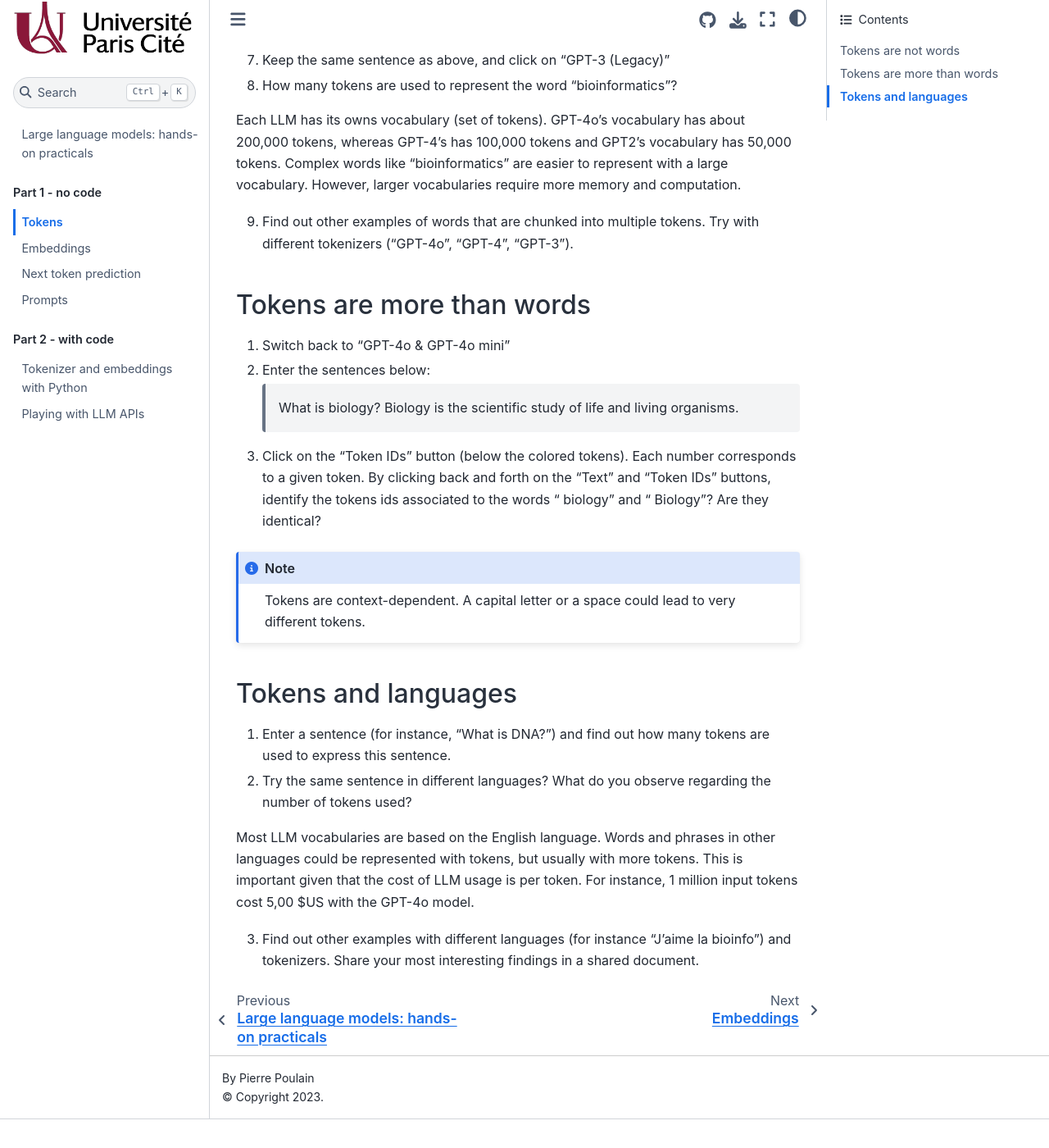
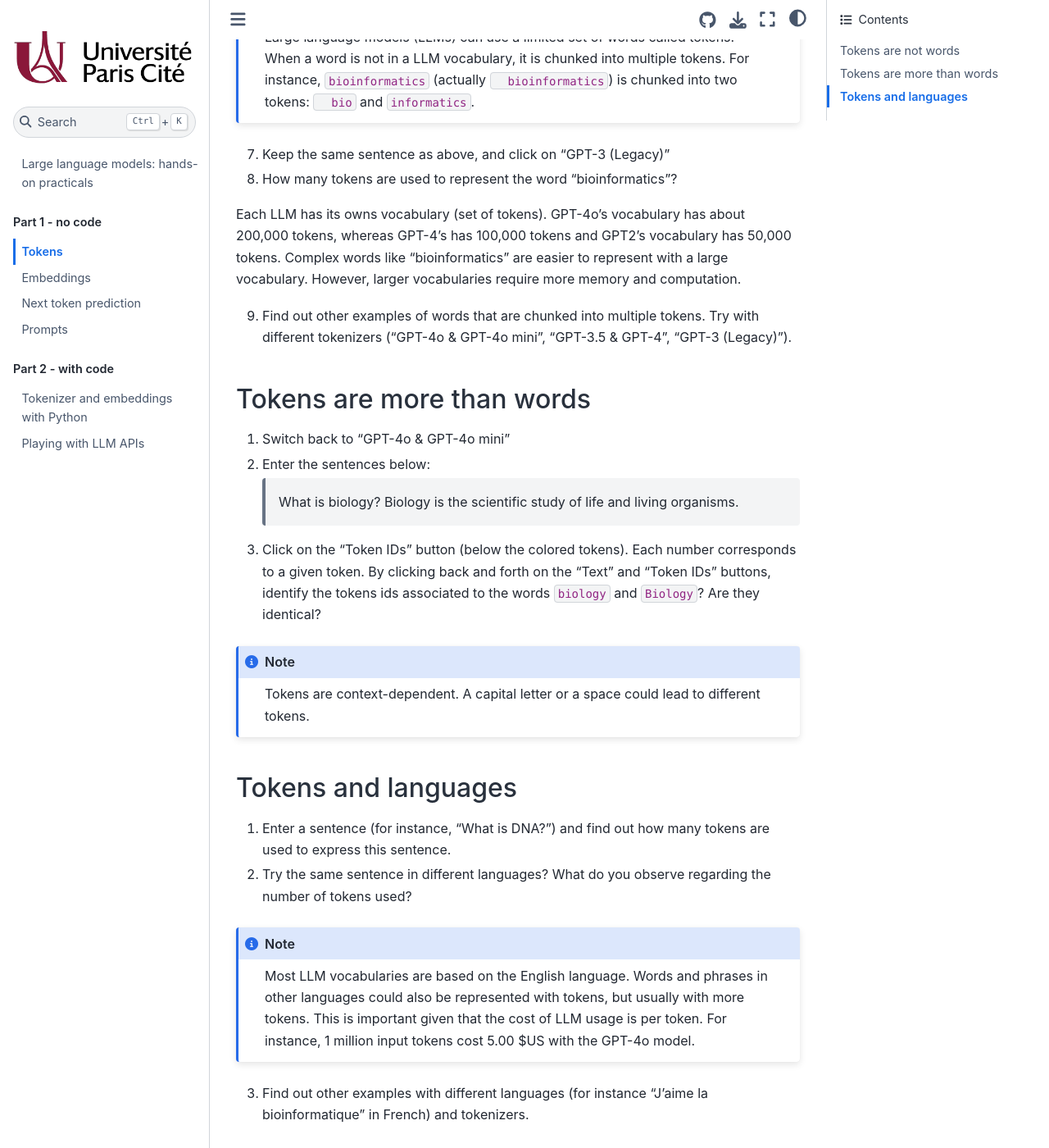
Before and after one commit to pierrepo/llm-practicals, a Jupyter Book: the page built from content/tokens.md, in a window 1280 px wide and 1400 px high, scrolled down 665 px. Shown: the whole window at 82% size. Built offline with Jupyter Book 1.0.4 settings and Sphinx 7.4.7 and the Sphinx Book theme 1.1.4, drawn with Linux system fonts in a browser that asks for light colours; before the commit the page ends 2030 px from its top, so only the background shows below that; some of the changed text lies outside the part shown.

Commit message:
Update hands-on

````diff
--- a/content/tokens.md
+++ b/content/tokens.md
@@ -1,4 +1,8 @@
 # Tokens
+
+A token is a basic unit of text used in Natural Language Processing (NLP) and computational linguistics. Tokenization is the process of splitting text into tokens. It is one of the first steps in preparing text before using language models like BERT or GPT.
+
+---
 
 Open OpenAI Tokenizer in a web browser: <https://platform.openai.com/tokenizer>
 
@@ -15,7 +19,7 @@ Open OpenAI Tokenizer in a web browser: <https://platform.openai.com/tokenizer>
 6. How many tokens are used to represent the word “bioinformatics”?
 
 ```{note}
-Large language models (LLMs) can use a limited set of words called tokens. When a word is not in a LLM vocabulary, it is chunked into multiple tokens. For instance, `bioinformatics` (actually ` bioinformatics`) is chunked into two tokens: ` bio` and `informatics`.
+Large language models (LLMs) can use a limited set of words called tokens. When a word is not in a LLM vocabulary, it is chunked into multiple tokens. For instance, `bioinformatics` (actually `  bioinformatics`) is chunked into two tokens: `  bio` and `informatics`.
 ```
 
 7. Keep the same sentence as above, and click on “GPT-3 (Legacy)”
@@ -23,7 +27,7 @@ Large language models (LLMs) can use a limited set of words called tokens. When
 
 Each LLM has its owns vocabulary (set of tokens). GPT-4o’s vocabulary has about 200,000 tokens, whereas GPT-4's has 100,000 tokens and GPT2’s vocabulary has 50,000 tokens. Complex words like “bioinformatics” are easier to represent with a large vocabulary. However, larger vocabularies require more memory and computation.
 
-9. Find out other examples of words that are chunked into multiple tokens. Try with different tokenizers ("GPT-4o", "GPT-4", "GPT-3").
+9. Find out other examples of words that are chunked into multiple tokens. Try with different tokenizers (“GPT-4o & GPT-4o mini”, "GPT-3.5 & GPT-4", "GPT-3 (Legacy)").
 
 
 ## Tokens are more than words
@@ -31,10 +35,10 @@ Each LLM has its owns vocabulary (set of tokens). GPT-4o’s vocabulary has abou
 1. Switch back to “GPT-4o & GPT-4o mini”
 2. Enter the sentences below:
     > What is biology? Biology is the scientific study of life and living organisms.
-3. Click on the “Token IDs” button (below the colored tokens). Each number corresponds to a given token. By clicking back and forth on the "Text" and "Token IDs" buttons, identify the tokens ids associated to the words “ biology” and “ Biology”? Are they identical?
+3. Click on the “Token IDs” button (below the colored tokens). Each number corresponds to a given token. By clicking back and forth on the "Text" and "Token IDs" buttons, identify the tokens ids associated to the words ` biology` and ` Biology`? Are they identical?
 
 ```{note}
-Tokens are context-dependent. A capital letter or a space could lead to very different tokens.
+Tokens are context-dependent. A capital letter or a space could lead to different tokens.
 ```
 
 
@@ -43,7 +47,9 @@ Tokens are context-dependent. A capital letter or a space could lead to very dif
 1. Enter a sentence (for instance, “What is DNA?”) and find out how many tokens are used to express this sentence.
 2. Try the same sentence in different languages? What do you observe regarding the number of tokens used?
 
-Most LLM vocabularies are based on the English language. Words and phrases in other languages could be represented with tokens, but usually with more tokens.
-This is important given that the cost of LLM usage is per token. For instance, 1 million input tokens cost 5,00 $US with the GPT-4o model.
+```{note}
+Most LLM vocabularies are based on the English language. Words and phrases in other languages could also be represented with tokens, but usually with more tokens.
+This is important given that the cost of LLM usage is per token. For instance, 1 million input tokens cost 5.00 $US with the GPT-4o model.
+```
 
-3. Find out other examples with different languages (for instance "J'aime la bioinfo") and tokenizers. Share your most interesting findings in a shared document.
+3. Find out other examples with different languages (for instance "J'aime la bioinformatique" in French) and tokenizers.
````
Also changed, not shown: content/embeddings.md (+14 -6 lines).
